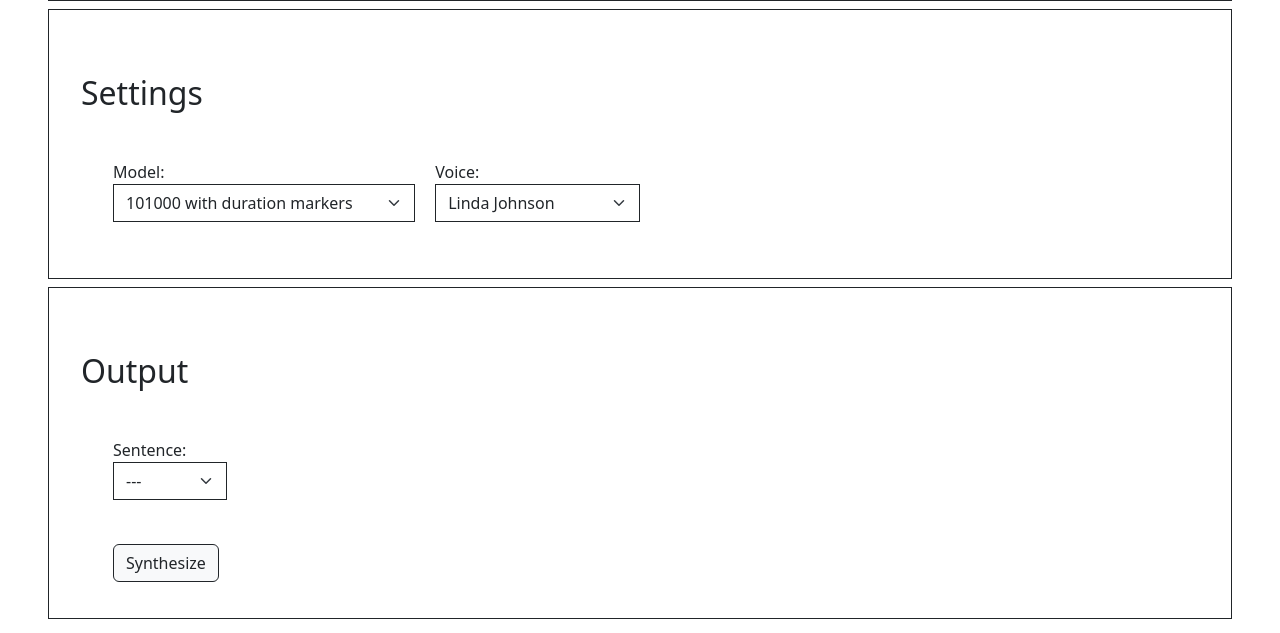
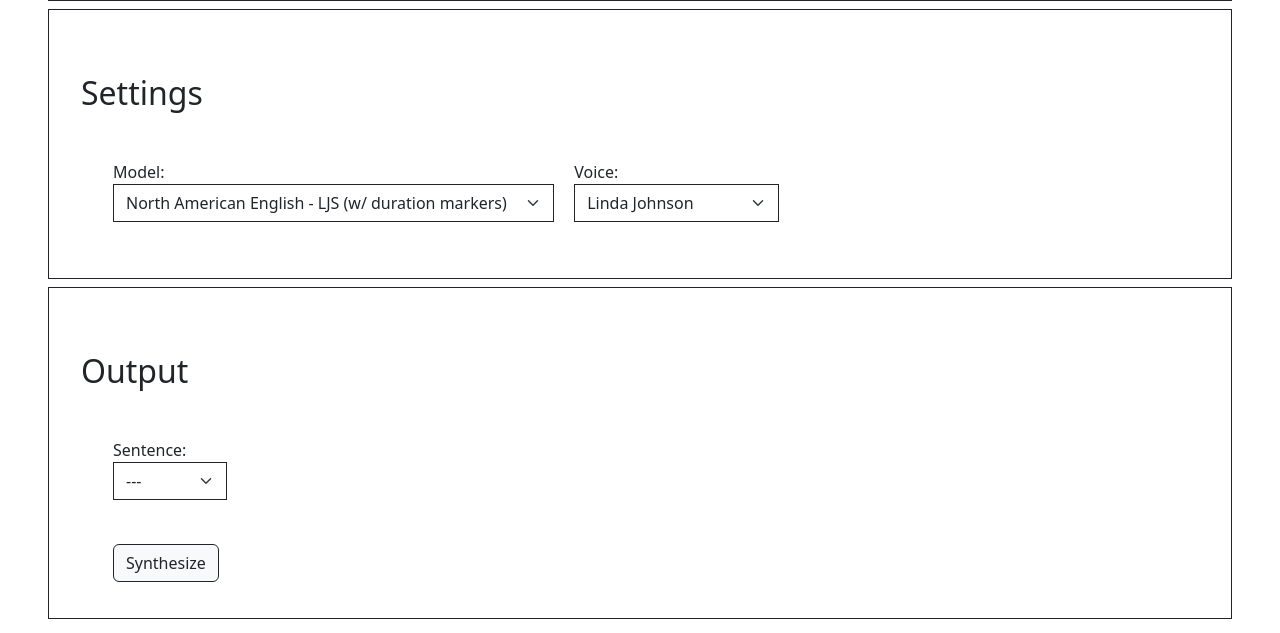
Before and after one commit to ntlprzybysz/synthesis-gui, a Django app: page /synthesis/ in a window 1280 px wide. Shown: the part 1088-1721 px from the top of the page. Run offline with Django 4.2, Linux system fonts and the light colour scheme; parts of the project's set-up code (start-up, migrations or seed data) failed here and were passed over.

Commit message:
Changed names of models in dropdown list

```diff
--- a/synthesis/templates/home.html
+++ b/synthesis/templates/home.html
@@ -172,14 +172,14 @@
                                                 <label for="model-select-field" class="form-label">Model:
                                                         <select class="form-select" name="model-select-field" id="model-select-field"
                                                                 style="border-radius: 0px; border-color: #212529;">
-                                                                <option value="101000-with-markers" selected>101000 with duration markers</option>
-                                                                <option value="101000-without-markers">101000 without duration markers</option>
-                                                                <option value="1051-IPA-3000">1051-IPA-3000</option>
-                                                                <option value="6208-IPA-3500">6208 IPA 3500</option>
-                                                                <option value="103500-with-markers">103500 with duration markers</option>
-                                                                <option value="103500-without-markers">103500 without duration markers</option>
-                                                                <option value="MagK-IPA-6400">MagK IPA 6400</option>
-                                                                <option value="TZ-IPA-6000">TZ IPA 6000</option>
+                                                                <option value="101000-with-markers" selected>North American English - LJS (w/ duration markers)</option>
+                                                                <option value="101000-without-markers">North American English - LJS (w/o duration markers)</option>
+                                                                <option value="1051-IPA-3000">Chinese English</option>
+                                                                <option value="6208-IPA-3500">Italian English</option>
+                                                                <option value="103500-with-markers">Chinese (w/ duration markers)</option>
+                                                                <option value="103500-without-markers">Chinese (w/o duration markers)</option>
+                                                                <option value="MagK-IPA-6400">Czech English</option>
+                                                                <option value="TZ-IPA-6000">Czech English</option>
                                                         </select>
                                                 </label>
 
```
